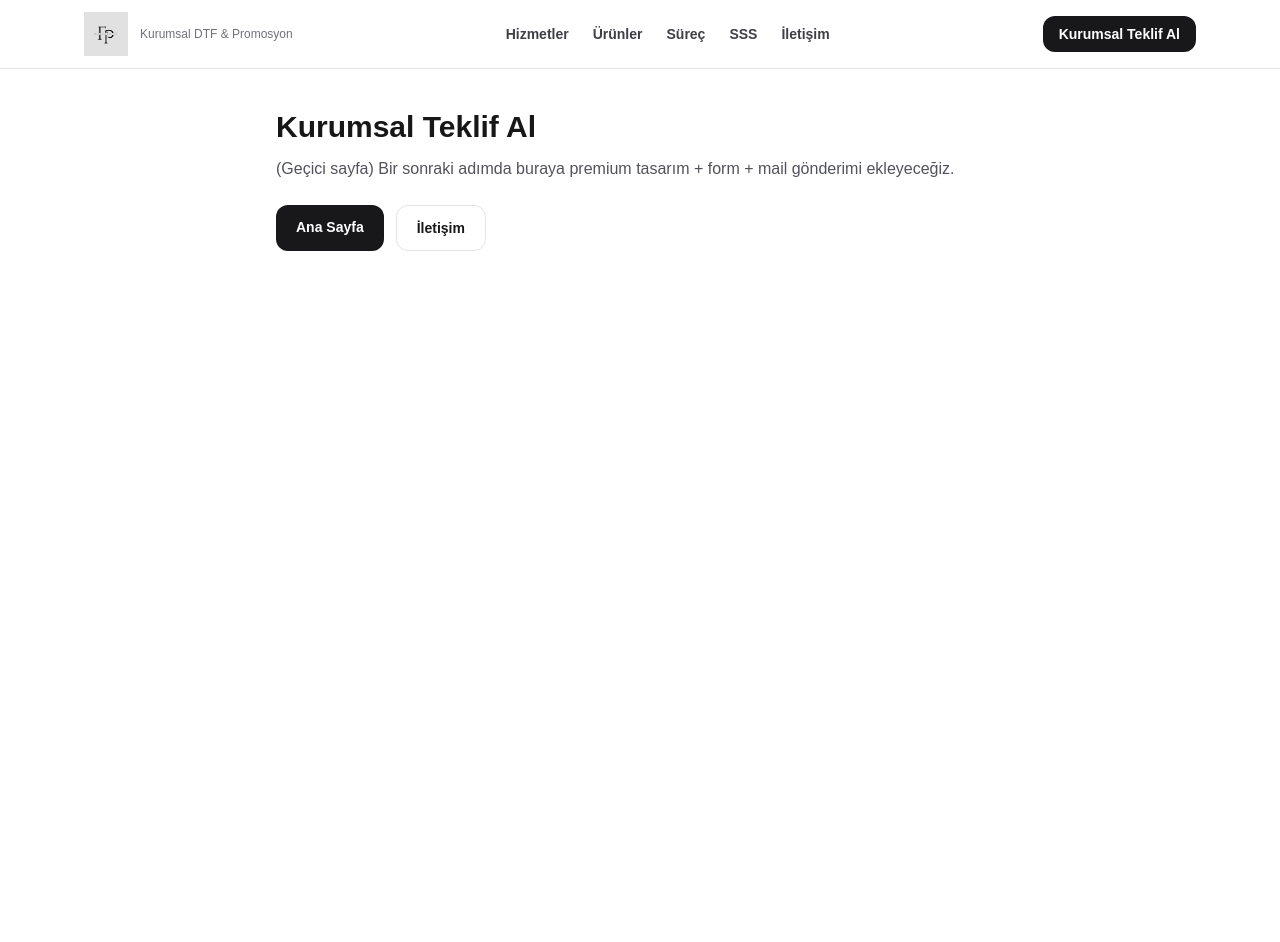
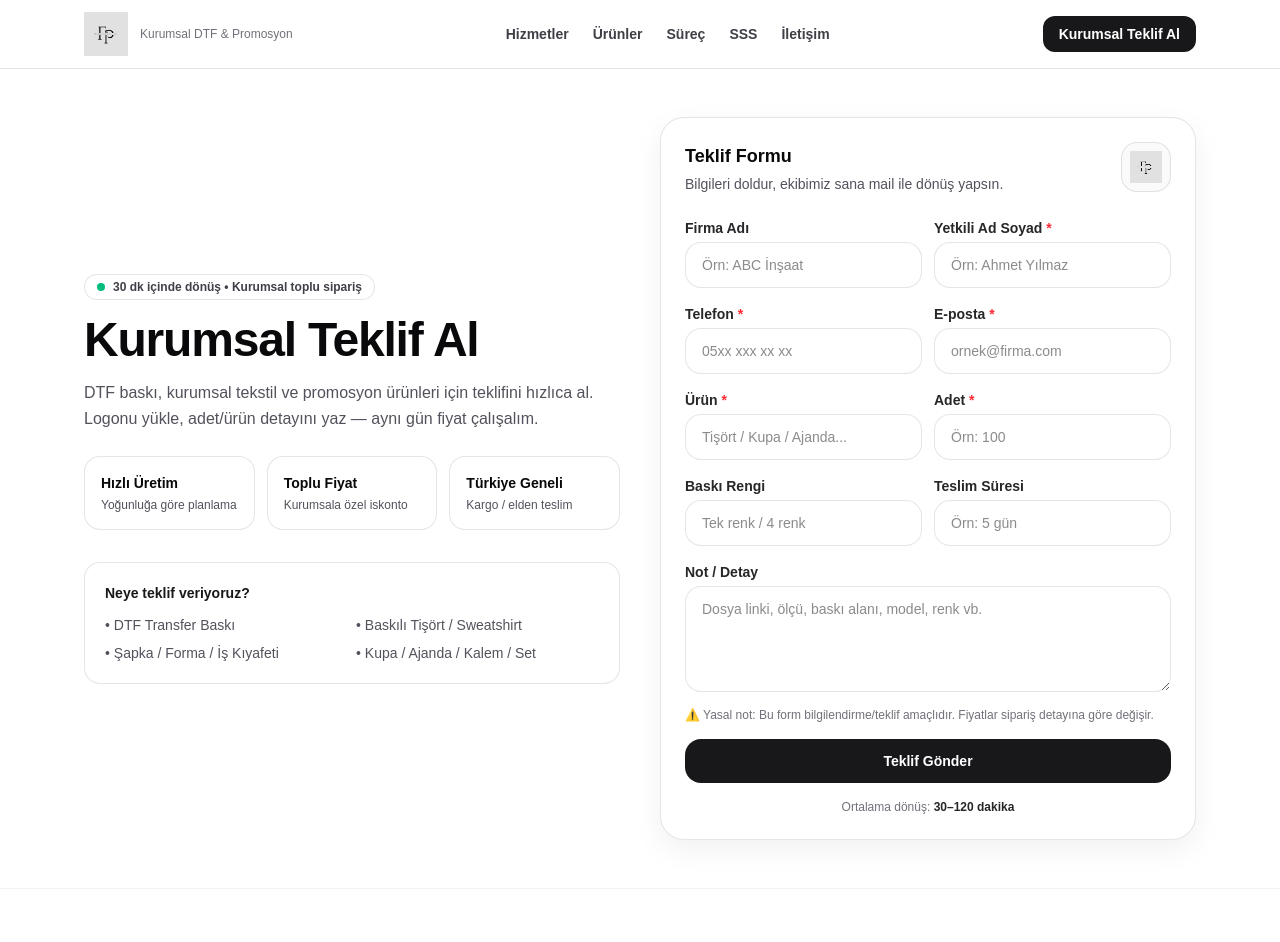
Before and after one commit to berkankocek1-dot/firmapromosyon, a Next.js app: page /kurumsal-teklif-al in a window 1280 px wide. Shown: the top 942 px of the page. Before the commit the page ends 800 px from the top, so only its background shows below. Built offline with nearby package versions, Linux system fonts and the light colour scheme.

Commit message:
Premium Kurumsal Teklif Al page UI

```diff
--- a/app/actions/lead.ts
+++ b/app/actions/lead.ts
@@ -1,12 +1,17 @@
 export type LeadPayload = {
   company?: string;
-  name?: string;
-  phone?: string;
-  email?: string;
+  name: string;
+  phone: string;
+  email: string;
+  product: string;
+  qty: string;
+  colors?: string;
+  deadline?: string;
   message?: string;
 };
 
-export async function submitLead(_payload: LeadPayload) {
-  // Next adımda: mail gönderimi burada olacak (Resend/Nodemailer).
+export async function submitLead(payload: LeadPayload) {
+  // TODO (next step): Send email via Resend/SMTP
+  console.log("NEW LEAD:", payload);
   return { ok: true };
 }
--- a/app/kurumsal-teklif-al/page.tsx
+++ b/app/kurumsal-teklif-al/page.tsx
@@ -1,4 +1,5 @@
-import Link from "next/link";
+import Image from "next/image";
+import { submitLead } from "../actions/lead";
 
 export const metadata = {
   title: "Kurumsal Teklif Al | FirmaPromosyon",
@@ -7,26 +8,194 @@ export const metadata = {
 
 export default function KurumsalTeklifAlPage() {
   return (
-    <main className="mx-auto max-w-3xl px-5 py-10">
-      <h1 className="text-3xl font-extrabold">Kurumsal Teklif Al</h1>
-      <p className="mt-3 text-zinc-600">
-        (Geçici sayfa) Bir sonraki adımda buraya premium tasarım + form + mail gönderimi ekleyeceğiz.
-      </p>
+    <main className="min-h-screen bg-white">
+      {/* HERO */}
+      <section className="relative overflow-hidden border-b border-black/5">
+        <div className="absolute inset-0 -z-10">
+          <div className="absolute inset-0 bg-[radial-gradient(circle_at_20%_10%,rgba(0,0,0,0.08),transparent_45%),radial-gradient(circle_at_80%_30%,rgba(0,0,0,0.06),transparent_40%)]" />
+        </div>
 
-      <div className="mt-6 flex gap-3">
-        <Link
-          href="/"
-          className="rounded-xl bg-zinc-900 px-5 py-3 text-sm font-semibold text-white hover:bg-zinc-800"
-        >
-          Ana Sayfa
-        </Link>
-        <Link
-          href="/iletisim"
-          className="rounded-xl border border-zinc-200 px-5 py-3 text-sm font-semibold hover:border-zinc-400"
-        >
-          İletişim
-        </Link>
-      </div>
+        <div className="mx-auto grid max-w-6xl gap-10 px-5 py-12 md:grid-cols-2 md:items-center">
+          <div>
+            <div className="inline-flex items-center gap-2 rounded-full border border-black/10 bg-white/70 px-3 py-1 text-xs font-semibold text-zinc-700">
+              <span className="h-2 w-2 rounded-full bg-emerald-500" />
+              30 dk içinde dönüş • Kurumsal toplu sipariş
+            </div>
+
+            <h1 className="mt-4 text-4xl font-extrabold tracking-tight text-zinc-950 md:text-5xl">
+              Kurumsal Teklif Al
+            </h1>
+
+            <p className="mt-4 text-base leading-relaxed text-zinc-600">
+              DTF baskı, kurumsal tekstil ve promosyon ürünleri için teklifini hızlıca al.
+              Logonu yükle, adet/ürün detayını yaz — aynı gün fiyat çalışalım.
+            </p>
+
+            <div className="mt-6 grid gap-3 sm:grid-cols-3">
+              <Badge title="Hızlı Üretim" desc="Yoğunluğa göre planlama" />
+              <Badge title="Toplu Fiyat" desc="Kurumsala özel iskonto" />
+              <Badge title="Türkiye Geneli" desc="Kargo / elden teslim" />
+            </div>
+
+            <div className="mt-8 rounded-2xl border border-black/10 bg-white p-5">
+              <div className="text-sm font-semibold text-zinc-900">Neye teklif veriyoruz?</div>
+              <ul className="mt-3 grid gap-2 text-sm text-zinc-600 sm:grid-cols-2">
+                <li>• DTF Transfer Baskı</li>
+                <li>• Baskılı Tişört / Sweatshirt</li>
+                <li>• Şapka / Forma / İş Kıyafeti</li>
+                <li>• Kupa / Ajanda / Kalem / Set</li>
+              </ul>
+            </div>
+          </div>
+
+          {/* RIGHT: FORM CARD */}
+          <div className="rounded-3xl border border-black/10 bg-white p-6 shadow-[0_10px_30px_rgba(0,0,0,0.06)]">
+            <div className="flex items-start justify-between gap-4">
+              <div>
+                <div className="text-lg font-bold text-zinc-950">Teklif Formu</div>
+                <p className="mt-1 text-sm text-zinc-600">
+                  Bilgileri doldur, ekibimiz sana mail ile dönüş yapsın.
+                </p>
+              </div>
+              <div className="rounded-2xl border border-black/10 bg-zinc-50 p-2">
+                <Image src="/logo.png" alt="FirmaPromosyon" width={120} height={30} className="h-8 w-auto object-contain" />
+              </div>
+            </div>
+
+            <form action={submitLeadAction} className="mt-6 space-y-4">
+              <div className="grid gap-3 sm:grid-cols-2">
+                <Field label="Firma Adı" name="company" placeholder="Örn: ABC İnşaat" />
+                <Field label="Yetkili Ad Soyad" name="name" placeholder="Örn: Ahmet Yılmaz" required />
+              </div>
+
+              <div className="grid gap-3 sm:grid-cols-2">
+                <Field label="Telefon" name="phone" placeholder="05xx xxx xx xx" required />
+                <Field label="E-posta" name="email" type="email" placeholder="ornek@firma.com" required />
+              </div>
+
+              <div className="grid gap-3 sm:grid-cols-2">
+                <Field label="Ürün" name="product" placeholder="Tişört / Kupa / Ajanda..." required />
+                <Field label="Adet" name="qty" placeholder="Örn: 100" required />
+              </div>
+
+              <div className="grid gap-3 sm:grid-cols-2">
+                <Field label="Baskı Rengi" name="colors" placeholder="Tek renk / 4 renk" />
+                <Field label="Teslim Süresi" name="deadline" placeholder="Örn: 5 gün" />
+              </div>
+
+              <div>
+                <label className="mb-1 block text-sm font-semibold text-zinc-800">Not / Detay</label>
+                <textarea
+                  name="message"
+                  rows={4}
+                  className="w-full rounded-2xl border border-black/10 bg-white px-4 py-3 text-sm outline-none focus:border-black/30"
+                  placeholder="Dosya linki, ölçü, baskı alanı, model, renk vb."
+                />
+                <p className="mt-2 text-xs text-zinc-500">
+                  ⚠️ Yasal not: Bu form bilgilendirme/teklif amaçlıdır. Fiyatlar sipariş detayına göre değişir.
+                </p>
+              </div>
+
+              <button
+                type="submit"
+                className="w-full rounded-2xl bg-zinc-900 px-5 py-3 text-sm font-bold text-white hover:bg-zinc-800"
+              >
+                Teklif Gönder
+              </button>
+
+              <div className="text-center text-xs text-zinc-500">
+                Ortalama dönüş: <span className="font-semibold text-zinc-800">30–120 dakika</span>
+              </div>
+            </form>
+          </div>
+        </div>
+      </section>
+
+      {/* PROCESS */}
+      <section className="mx-auto max-w-6xl px-5 py-12">
+        <h2 className="text-2xl font-extrabold text-zinc-950">Süreç</h2>
+        <p className="mt-2 text-zinc-600">Tekliften teslimata kadar şeffaf ve hızlı ilerliyoruz.</p>
+
+        <div className="mt-6 grid gap-4 md:grid-cols-3">
+          <Step n="1" title="Bilgiyi Alalım" text="Ürün, adet, baskı detayını ve logonu alırız." />
+          <Step n="2" title="Fiyat Çalışalım" text="Alternatifli fiyat + termin sunarız." />
+          <Step n="3" title="Üretim & Teslim" text="Onay sonrası üretim, kargo/elden teslim." />
+        </div>
+      </section>
+
+      <footer className="border-t border-black/5">
+        <div className="mx-auto max-w-6xl px-5 py-10 text-sm text-zinc-600">
+          © {new Date().getFullYear()} FirmaPromosyon • Kurumsal DTF Baskı & Promosyon
+        </div>
+      </footer>
     </main>
   );
 }
+
+async function submitLeadAction(formData: FormData) {
+  "use server";
+
+  const payload = {
+    company: String(formData.get("company") || ""),
+    name: String(formData.get("name") || ""),
+    phone: String(formData.get("phone") || ""),
+    email: String(formData.get("email") || ""),
+    product: String(formData.get("product") || ""),
+    qty: String(formData.get("qty") || ""),
+    colors: String(formData.get("colors") || ""),
+    deadline: String(formData.get("deadline") || ""),
+    message: String(formData.get("message") || ""),
+  };
+
+  await submitLead(payload);
+}
+
+function Field({
+  label,
+  name,
+  placeholder,
+  type = "text",
+  required,
+}: {
+  label: string;
+  name: string;
+  placeholder?: string;
+  type?: string;
+  required?: boolean;
+}) {
+  return (
+    <div>
+      <label className="mb-1 block text-sm font-semibold text-zinc-800">
+        {label} {required ? <span className="text-red-500">*</span> : null}
+      </label>
+      <input
+        name={name}
+        type={type}
+        required={required}
+        placeholder={placeholder}
+        className="w-full rounded-2xl border border-black/10 bg-white px-4 py-3 text-sm outline-none focus:border-black/30"
+      />
+    </div>
+  );
+}
+
+function Badge({ title, desc }: { title: string; desc: string }) {
+  return (
+    <div className="rounded-2xl border border-black/10 bg-white p-4">
+      <div className="text-sm font-bold text-zinc-950">{title}</div>
+      <div className="mt-1 text-xs text-zinc-600">{desc}</div>
+    </div>
+  );
+}
+
+function Step({ n, title, text }: { n: string; title: string; text: string }) {
+  return (
+    <div className="rounded-3xl border border-black/10 bg-white p-6">
+      <div className="inline-flex h-9 w-9 items-center justify-center rounded-full bg-zinc-900 text-sm font-extrabold text-white">
+        {n}
+      </div>
+      <div className="mt-4 text-lg font-bold text-zinc-950">{title}</div>
+      <div className="mt-2 text-sm text-zinc-600">{text}</div>
+    </div>
+  );
+}
```
